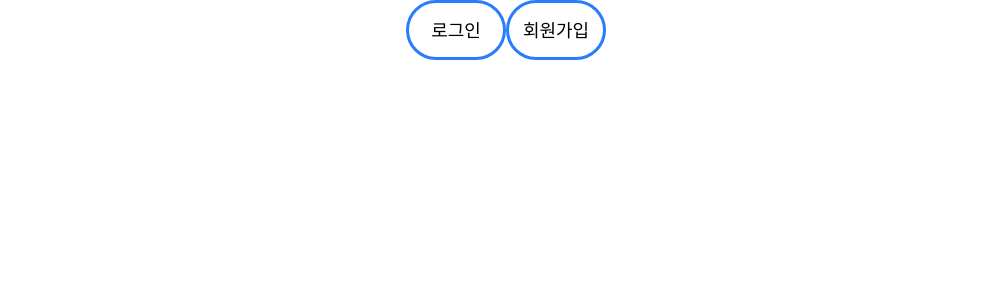
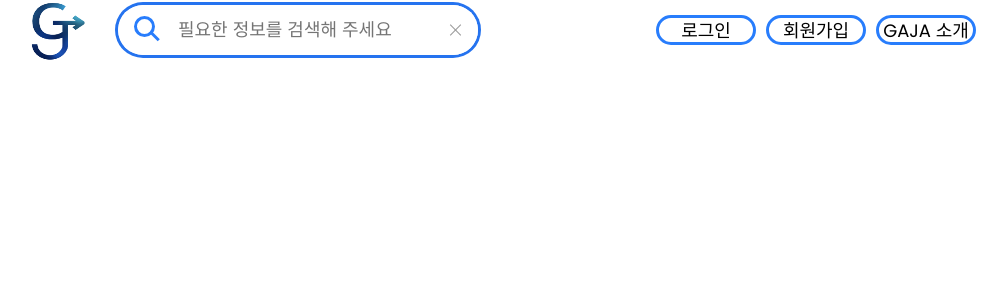
Before and after one commit to tmdqls2257/GAJA, a React (Create React App) app in the folder client/: page / in a window 1280 px wide. Shown: the top 300 px of the page, without its empty margins (134-1141 px from the left). Built offline with nearby package versions, Linux system fonts and the light colour scheme.

Commit message:
Update: header 틀 완성

```diff
--- a/client/src/App.js
+++ b/client/src/App.js
@@ -1,10 +1,9 @@
 import React from 'react'
-import Navigation from './components/Navigation'
-
+import Header from './components/Header'
 function App () {
   return (
     <>
-      <Navigation />
+      <Header />
     </>
   )
 }
--- a/client/src/components/Header.js
+++ b/client/src/components/Header.js
@@ -2,9 +2,36 @@ import React, { useState } from 'react'
 import styled, { createGlobalStyle } from 'styled-components'
 import Navigation from './Navigation'
 import Searchbar from './Searchbar'
-import background from '../begin_background.jpeg'
 
+const GlobalStyle = createGlobalStyle`
+  * {
+    margin: 0;
+    padding: 0;
+    box-sizing: border-box;
+  }
+`
 
+export const Box = styled.div`
+  display: flex;
+  justify-content: center;
+  align-items: center;
+`
+export const Container = styled.div`
+  width: 75%;
+  display: flex;
+  justify-content: space-between;
+  align-items: center;
+`
 const Header = () => {
-    return <h1>hei</h1>
+  return (
+    <Box>
+      <GlobalStyle />
+      <Container>
+        <Searchbar />
+        <Navigation />
+      </Container>
+    </Box>
+  )
 }
+
+export default Header
--- a/client/src/components/Navigation.js
+++ b/client/src/components/Navigation.js
@@ -1,29 +1,15 @@
 import React, { useState } from 'react'
-import styled, { createGlobalStyle } from 'styled-components'
+import styled from 'styled-components'
 
-const GlobalStyle = createGlobalStyle`
-  * {
-    margin: 0;
-    padding: 0;
-    box-sizing: border-box;
-  }
-
-  body {
-    display: flex;
-    justify-content: center;
-    align-items: center;
-    /* min-height: 100vh;
-    background: #297eff; */
-  }
-`
 export const Container = styled.div`
   @import url('https://fonts.googleapis.com/css?family=Poppins:200,300,400,500,600,700,800,900&display=swap');
+
   display: flex;
   justify-content: space-between;
 
   > div {
       width: 100px;
-      height: 60px;
+      height: 30px;
       border: 3px solid #287dfc;
       border-radius: 60px;
       cursor: pointer;
@@ -33,7 +19,7 @@ export const Container = styled.div`
       align-items: center;
       font-size: 18px;
       transition: 0.3s;
-
+      margin-right: 10px;
       &:hover {
         transform: scale(1.1);
       }
@@ -43,10 +29,10 @@ export const Container = styled.div`
 const Navigation = () => {
   return (
     <>
-      <GlobalStyle />
       <Container>
         <div>로그인</div>
         <div>회원가입</div>
+        <div>GAJA 소개</div>
       </Container>
     </>
   )
--- a/client/src/components/Searchbar.js
+++ b/client/src/components/Searchbar.js
@@ -1,20 +1,11 @@
 import React, { useState } from 'react'
-import styled, { createGlobalStyle } from 'styled-components'
+import styled from 'styled-components'
+import gaja from '../logo.png'
 
-const GlobalStyle = createGlobalStyle`
-  * {
-    margin: 0;
-    padding: 0;
-    box-sizing: border-box;
-  }
-
-  body {
+export const Container = styled.div`
   display: flex;
   justify-content: center;
-    align-items: center;
-    min-height: 100vh;
-    background: #297eff;
-  }
+  align-items:center;
 `
 
 export const Search = styled.div`
@@ -22,13 +13,15 @@ export const Search = styled.div`
 
   position: relative;
   width: 360px;
-  height: 60px;
+  height: 50px;  //! 여기의 height과 Icon의 height이 같아야 돋보기 아이콘이 정중앙에 배치된다.
   background: #fff;
   border-radius: 60px;
   transition: 0.5s;
-  box-shadow: 0 0 0 5px #2573ef;
+  box-shadow: 0 0 0 3px #2573ef;
   font-family: 'Poppins', sans-serif;
   overflow: hidden;
+  display: flex;
+  align-items:center;
 `
 
 export const Icon = styled.div`
@@ -36,7 +29,7 @@ export const Icon = styled.div`
   top: 0;
   left: 0;
   width: 60px;
-  height: 60px;
+  height: 50px;
   background: #fff;
   border-radius: 60px;
   display: flex;
@@ -67,7 +60,7 @@ export const Icon = styled.div`
 export const Input = styled.div`
   position: relative;
   width: 300px;
-  height: 60px;
+  height: 50px;
   left: 60px;
   display: flex;
   justify-content: center;
@@ -115,6 +108,12 @@ export const Clear = styled.span`
  }
 `
 
+export const Image = styled.img`
+  margin-right: 2rem;
+  width: 60px;
+  height: 60px;
+`
+
 const Searchbar = () => {
   const [text, setText] = useState('')
   const textHandler = (e) => setText(e.target.value)
@@ -122,7 +121,8 @@ const Searchbar = () => {
 
   return (
     <>
-      <GlobalStyle />
+      <Container>
+        <Image src={gaja} alt='logo' />
         <Search>
           <Icon />
           <Input>
@@ -130,6 +130,7 @@ const Searchbar = () => {
           </Input>
           <Clear onClick={resetHandler} />
         </Search>
+      </Container>
     </>
   )
 }
```
Lines whose indentation alone changed are shown as unchanged.
